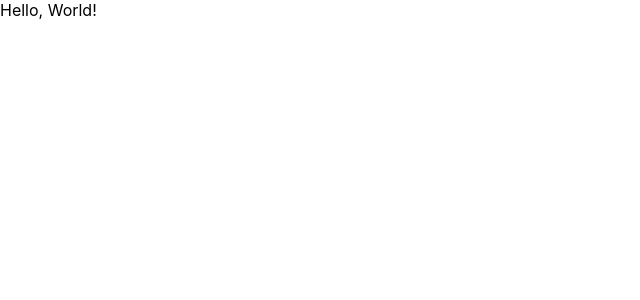
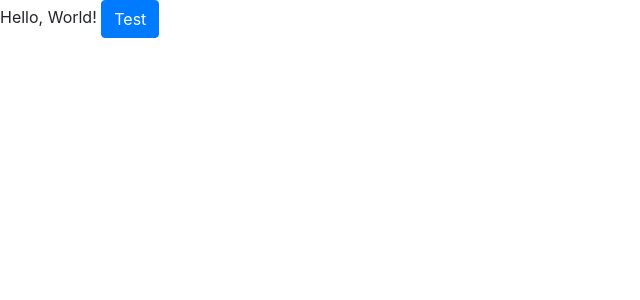
Before and after one commit to karenngomes/poke-store, a React (Create React App) app: page / in a window 1280 px wide. Shown: the top 300 px of the page, without its empty margins (0-640 px from the left). Built offline with nearby package versions, Linux system fonts and the light colour scheme.

Commit message:
feat: 🎸 add bootstrap and sass

```diff
--- a/package.json
+++ b/package.json
@@ -10,7 +10,10 @@
     "@types/node": "^12.0.0",
     "@types/react": "^16.9.0",
     "@types/react-dom": "^16.9.0",
+    "bootstrap": "^4.5.0",
+    "node-sass": "^4.14.1",
     "react": "^16.13.1",
+    "react-bootstrap": "^1.0.1",
     "react-dom": "^16.13.1",
     "react-scripts": "3.4.1",
     "typescript": "~3.7.2"
--- a/src/App.tsx
+++ b/src/App.tsx
@@ -1,7 +1,12 @@
 import React from "react";
+import Button from "react-bootstrap/Button";
 
 function App() {
-  return <div>Hello, World!</div>;
+  return (
+    <div>
+      Hello, World! <Button>Test</Button>
+    </div>
+  );
 }
 
 export default App;
```
Also changed, not shown: src/index.tsx (+7 -5 lines), src/index.scss (renamed from src/index.css), 2 other files (tests, documents, lock files or other folders).
